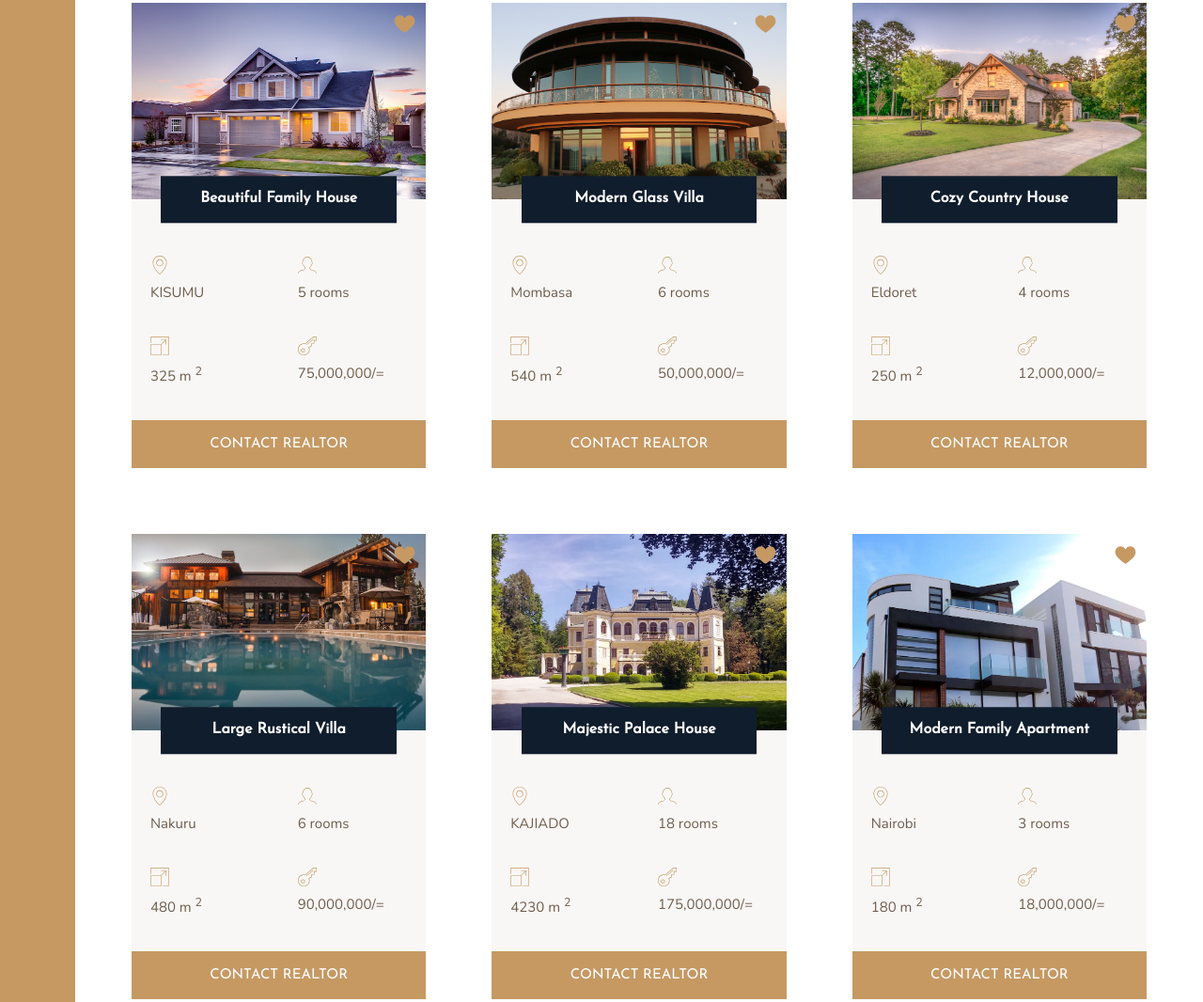
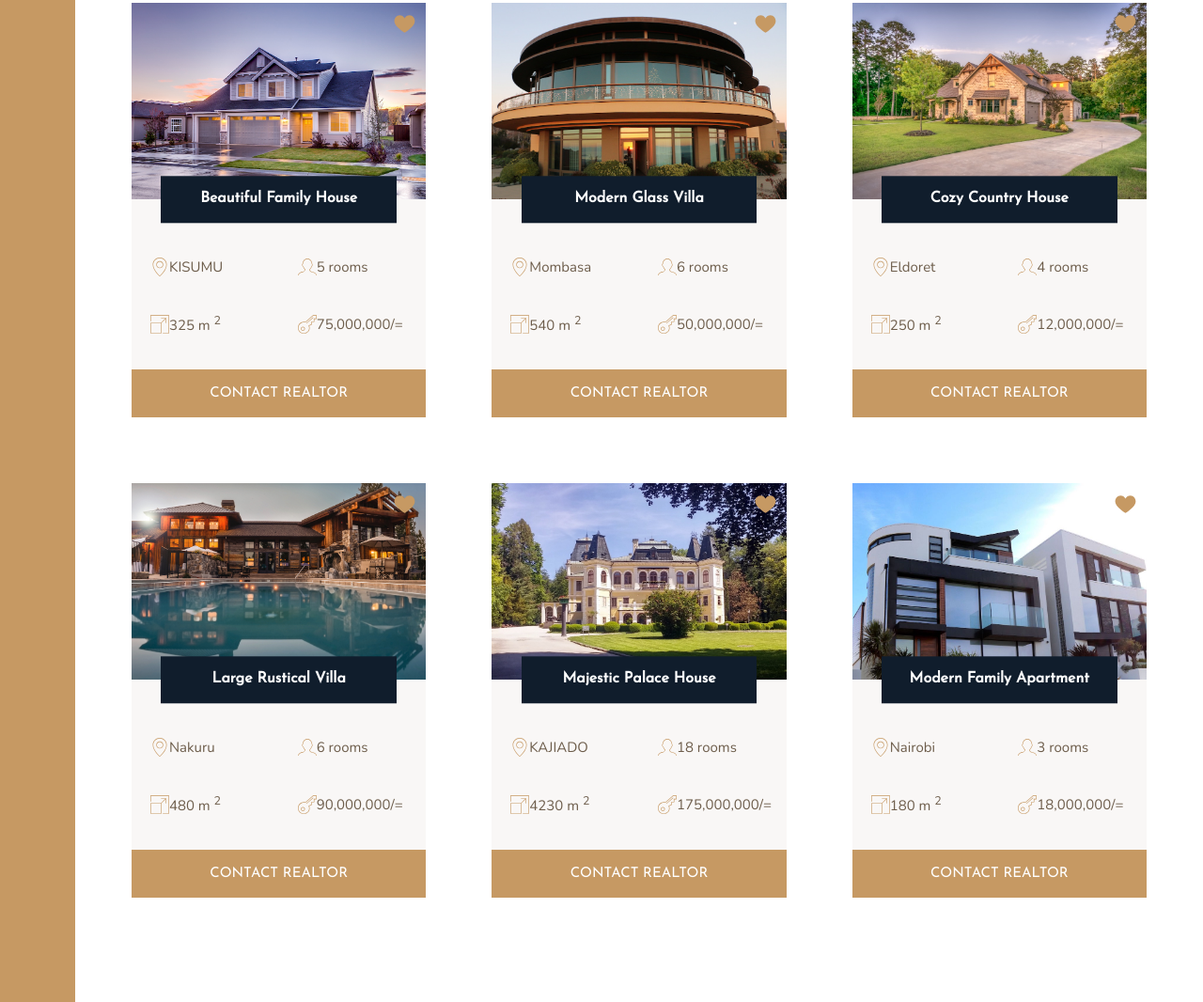
Before and after one commit to anjiri1684/nexter-project, a website: page index.html in a window 1280 px wide. Shown: the part 1967-3033 px from the top of the page at 94% size. Drawn offline with nearby package versions, Linux system fonts and the light colour scheme.

Commit message:
initial commit

```diff
--- a/css/home.css
+++ b/css/home.css
@@ -85,6 +85,10 @@
 .home__price {
   font-size: 1.5rem;
   margin-left: 2rem;
+
+  display: flex;
+  align-items: center;
+  margin-right: 1rem;
 }
 
 svg {
```
